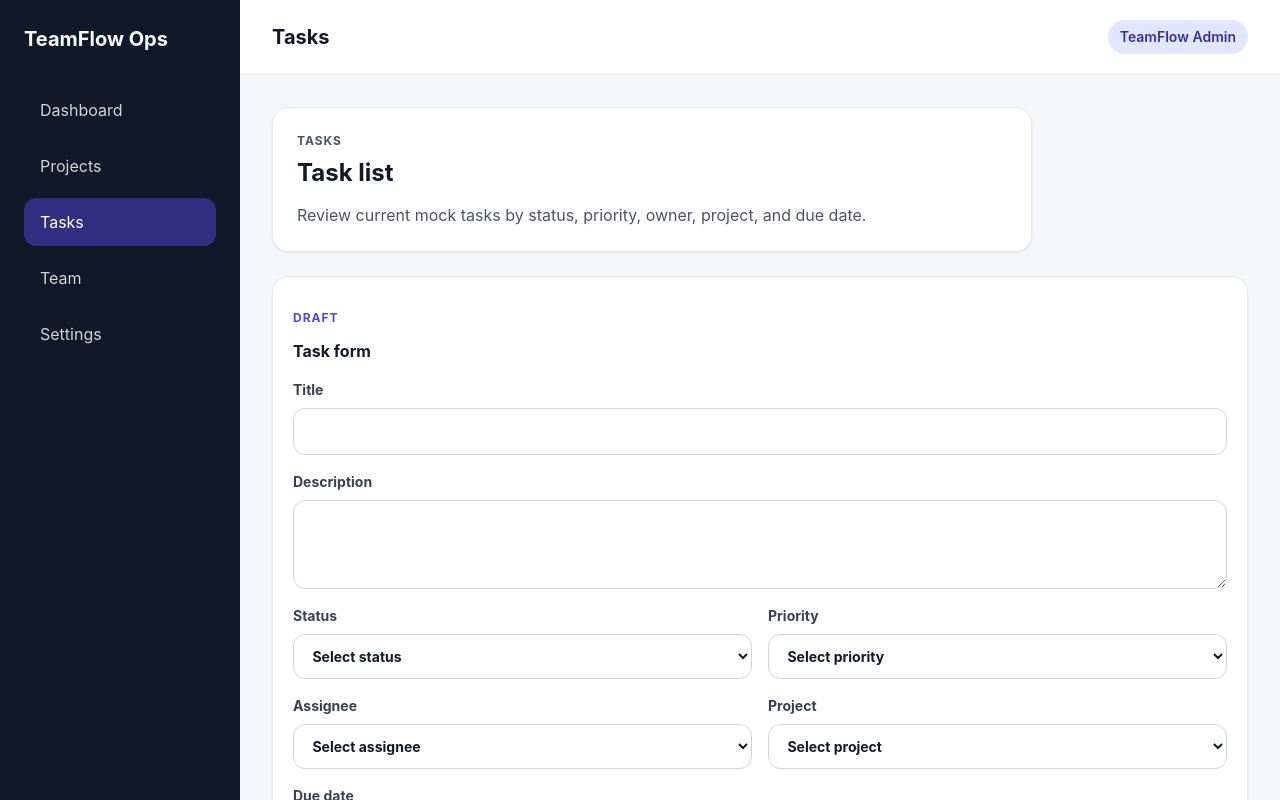
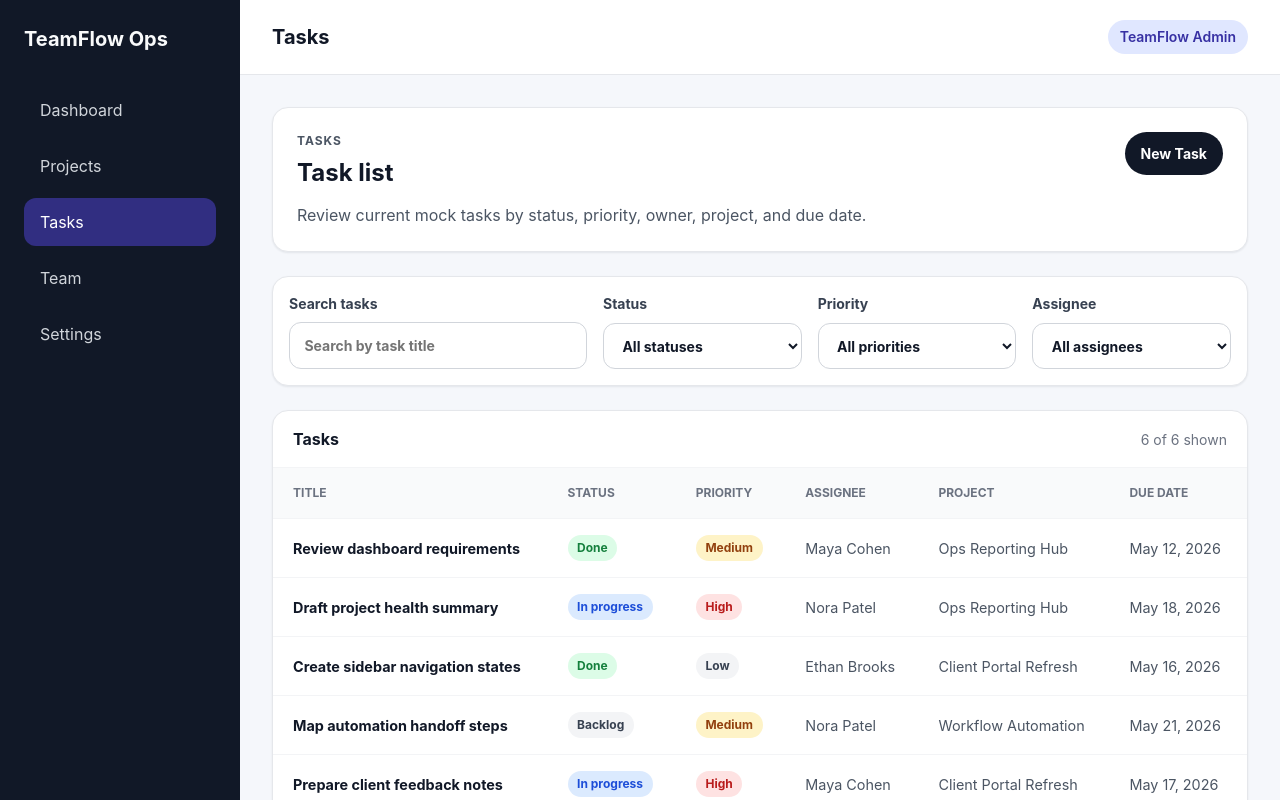
Before and after one commit to gooseNjuice/teamflow-ops, a React (Vite) app in the folder client/: page /tasks in a window 1280 px wide. Shown: the top 800 px of the page. Built offline with nearby package versions, Linux system fonts and the light colour scheme.

Commit message:
feat: add task creation flow

```diff
--- a/client/src/components/TaskCard.tsx
+++ b/client/src/components/TaskCard.tsx
@@ -16,6 +16,10 @@ const taskPriorityLabels = {
 } as const
 
 function formatDate(date: string) {
+  if (!date) {
+    return 'No due date'
+  }
+
   return new Intl.DateTimeFormat('en', {
     month: 'short',
     day: 'numeric',
--- a/client/src/components/TaskDetailsModal.tsx
+++ b/client/src/components/TaskDetailsModal.tsx
@@ -23,7 +23,11 @@ const taskPriorityLabels: Record<TaskPriority, string> = {
   high: 'High',
 }
 
-function formatDate(date: string) {
+function formatDate(date: string, fallback = 'No date') {
+  if (!date) {
+    return fallback
+  }
+
   return new Intl.DateTimeFormat('en', {
     month: 'short',
     day: 'numeric',
@@ -96,7 +100,7 @@ function TaskDetailsModal({
           </div>
           <div>
             <dt>Due date</dt>
-            <dd>{formatDate(task.dueDate)}</dd>
+            <dd>{formatDate(task.dueDate, 'No due date')}</dd>
           </div>
           <div>
             <dt>Created</dt>
--- a/client/src/components/TaskForm.tsx
+++ b/client/src/components/TaskForm.tsx
@@ -85,6 +85,7 @@ type TaskFormProps = {
   projects: Project[]
   initialTask?: Task
   onSubmit?: (values: TaskFormValues) => void
+  submitLabel?: string
 }
 
 function getDefaultValues(initialTask?: Task): TaskFormFieldValues {
@@ -99,7 +100,13 @@ function getDefaultValues(initialTask?: Task): TaskFormFieldValues {
   }
 }
 
-function TaskForm({ assignees, projects, initialTask, onSubmit }: TaskFormProps) {
+function TaskForm({
+  assignees,
+  projects,
+  initialTask,
+  onSubmit,
+  submitLabel = 'Validate task',
+}: TaskFormProps) {
   const {
     formState: { errors },
     handleSubmit,
@@ -232,7 +239,7 @@ function TaskForm({ assignees, projects, initialTask, onSubmit }: TaskFormProps)
       </div>
 
       <div className={styles.actions}>
-        <button type="submit">Validate task</button>
+        <button type="submit">{submitLabel}</button>
       </div>
     </form>
   )
--- a/client/src/pages/TasksPage.module.css
+++ b/client/src/pages/TasksPage.module.css
@@ -4,7 +4,6 @@
 }
 
 .hero,
-.formSection,
 .filters,
 .tableCard,
 .boardSection,
@@ -16,8 +15,14 @@
 }
 
 .hero {
-  max-width: 760px;
   padding: 1.5rem;
+}
+
+.heroContent {
+  display: flex;
+  align-items: flex-start;
+  justify-content: space-between;
+  gap: 1rem;
 }
 
 .hero h2 {
@@ -30,18 +35,41 @@
   color: #4b5563;
 }
 
-.formSection {
-  display: grid;
-  gap: 1rem;
-  padding: 1.25rem;
-}
-
 .eyebrow {
+  margin: 0;
   color: #4f46e5;
   font-size: 0.75rem;
   font-weight: 700;
   letter-spacing: 0.08em;
   text-transform: uppercase;
+}
+
+.primaryButton,
+.secondaryButton {
+  border: 0;
+  border-radius: 999px;
+  cursor: pointer;
+  font: inherit;
+  font-size: 0.875rem;
+  font-weight: 700;
+  white-space: nowrap;
+}
+
+.primaryButton {
+  background: #111827;
+  padding: 0.7rem 1rem;
+  color: #fff;
+}
+
+.primaryButton:hover,
+.secondaryButton:hover {
+  background: #1f2937;
+}
+
+.secondaryButton {
+  background: #111827;
+  padding: 0.55rem 0.9rem;
+  color: #fff;
 }
 
 .filters {
@@ -354,6 +382,40 @@
   outline-offset: 0.35rem;
 }
 
+.modalBackdrop {
+  position: fixed;
+  inset: 0;
+  z-index: 20;
+  display: grid;
+  place-items: center;
+  background: rgb(17 24 39 / 0.55);
+  padding: 1rem;
+}
+
+.createTaskModal {
+  width: min(760px, 100%);
+  max-height: min(820px, calc(100vh - 2rem));
+  overflow-y: auto;
+  border-radius: 1.25rem;
+  background: #fff;
+  padding: 1.5rem;
+  box-shadow: 0 24px 80px rgb(15 23 42 / 0.28);
+}
+
+.modalHeader {
+  display: flex;
+  align-items: flex-start;
+  justify-content: space-between;
+  gap: 1rem;
+  margin-bottom: 1rem;
+}
+
+.modalHeader h2 {
+  margin: 0.35rem 0 0;
+  color: #111827;
+  font-size: 1.35rem;
+}
+
 @media (max-width: 1100px) {
   .filters {
     grid-template-columns: 1fr 1fr;
@@ -366,8 +428,13 @@
     grid-template-columns: 1fr;
   }
 
+  .heroContent,
   .tableSummary {
     display: grid;
+  }
+
+  .modalHeader {
+    flex-direction: column;
   }
 
   .activityItem {
--- a/client/src/pages/TasksPage.tsx
+++ b/client/src/pages/TasksPage.tsx
@@ -12,7 +12,7 @@ import {
 import { useMemo, useState, type KeyboardEvent, type ReactNode } from 'react'
 import TaskCard from '../components/TaskCard'
 import TaskDetailsModal from '../components/TaskDetailsModal'
-import TaskForm from '../components/TaskForm'
+import TaskForm, { type TaskFormValues } from '../components/TaskForm'
 import { projects, tasks as mockTasks, users } from '../data/mockData'
 import type { Project, Task, TaskPriority, TaskStatus, User } from '../types'
 import styles from './TasksPage.module.css'
@@ -62,7 +62,11 @@ function getProjectName(task: Task, availableProjects: Project[]) {
   )
 }
 
-function formatDate(date: string) {
+function formatDate(date: string, fallback = 'No date') {
+  if (!date) {
+    return fallback
+  }
+
   return new Intl.DateTimeFormat('en', {
     month: 'short',
     day: 'numeric',
@@ -75,6 +79,10 @@ function formatActivityTime(timestamp: number) {
     hour: 'numeric',
     minute: '2-digit',
   }).format(new Date(timestamp))
+}
+
+function getDateInputValue(date: Date) {
+  return date.toISOString().slice(0, 10)
 }
 
 function isTaskStatus(value: unknown): value is TaskStatus {
@@ -156,6 +164,7 @@ function TasksPage() {
   const [priorityFilter, setPriorityFilter] = useState<TaskPriority | 'all'>('all')
   const [assigneeFilter, setAssigneeFilter] = useState<string>('all')
   const [selectedTask, setSelectedTask] = useState<Task | null>(null)
+  const [isCreateTaskOpen, setIsCreateTaskOpen] = useState(false)
   const [activeTaskId, setActiveTaskId] = useState<string | null>(null)
   const [recentActivity, setRecentActivity] = useState<TaskActivityItem[]>([])
   const sensors = useSensors(
@@ -212,6 +221,25 @@ function TasksPage() {
     )
   }
 
+  function handleCreateTask(values: TaskFormValues) {
+    const currentDate = getDateInputValue(new Date())
+    const newTask: Task = {
+      id: `task-${Date.now()}`,
+      title: values.title,
+      description: values.description,
+      projectId: values.projectId,
+      assigneeId: values.assigneeId,
+      status: values.status,
+      priority: values.priority,
+      dueDate: values.dueDate,
+      createdAt: currentDate,
+      updatedAt: currentDate,
+    }
+
+    setTaskItems((currentTasks) => [newTask, ...currentTasks])
+    setIsCreateTaskOpen(false)
+  }
+
   function handleDragStart(event: DragStartEvent) {
     setActiveTaskId(String(event.active.id))
   }
@@ -240,21 +268,23 @@ function TasksPage() {
   return (
     <div className={styles.tasksPage}>
       <section className={styles.hero}>
-        <p className={styles.eyebrow}>Tasks</p>
-        <h2>Task list</h2>
-        <p>
-          Review current mock tasks by status, priority, owner, project, and due date.
-        </p>
-      </section>
-
-      <section className={styles.formSection} aria-labelledby="task-form-heading">
-        <div className={styles.sectionHeader}>
+        <div className={styles.heroContent}>
           <div>
-            <p className={styles.eyebrow}>Draft</p>
-            <h3 id="task-form-heading">Task form</h3>
+            <p className={styles.eyebrow}>Tasks</p>
+            <h2>Task list</h2>
+            <p>
+              Review current mock tasks by status, priority, owner, project, and due
+              date.
+            </p>
           </div>
+          <button
+            className={styles.primaryButton}
+            type="button"
+            onClick={() => setIsCreateTaskOpen(true)}
+          >
+            New Task
+          </button>
         </div>
-        <TaskForm assignees={users} projects={projects} />
       </section>
 
       <section className={styles.filters} aria-label="Task filters">
@@ -366,7 +396,7 @@ function TasksPage() {
                     </td>
                     <td>{getAssigneeName(task, users)}</td>
                     <td>{getProjectName(task, projects)}</td>
-                    <td>{formatDate(task.dueDate)}</td>
+                    <td>{formatDate(task.dueDate, 'No due date')}</td>
                   </tr>
                 ))}
               </tbody>
@@ -472,6 +502,42 @@ function TasksPage() {
           onClose={() => setSelectedTask(null)}
         />
       ) : null}
+
+      {isCreateTaskOpen ? (
+        <div
+          className={styles.modalBackdrop}
+          role="presentation"
+          onMouseDown={() => setIsCreateTaskOpen(false)}
+        >
+          <section
+            aria-labelledby="create-task-title"
+            aria-modal="true"
+            className={styles.createTaskModal}
+            role="dialog"
+            onMouseDown={(event) => event.stopPropagation()}
+          >
+            <header className={styles.modalHeader}>
+              <div>
+                <p className={styles.eyebrow}>New task</p>
+                <h2 id="create-task-title">Create task</h2>
+              </div>
+              <button
+                className={styles.secondaryButton}
+                type="button"
+                onClick={() => setIsCreateTaskOpen(false)}
+              >
+                Close
+              </button>
+            </header>
+            <TaskForm
+              assignees={users}
+              projects={projects}
+              submitLabel="Create task"
+              onSubmit={handleCreateTask}
+            />
+          </section>
+        </div>
+      ) : null}
     </div>
   )
 }
```
Also changed, not shown: 1 other file (tests, documents, lock files or other folders).
